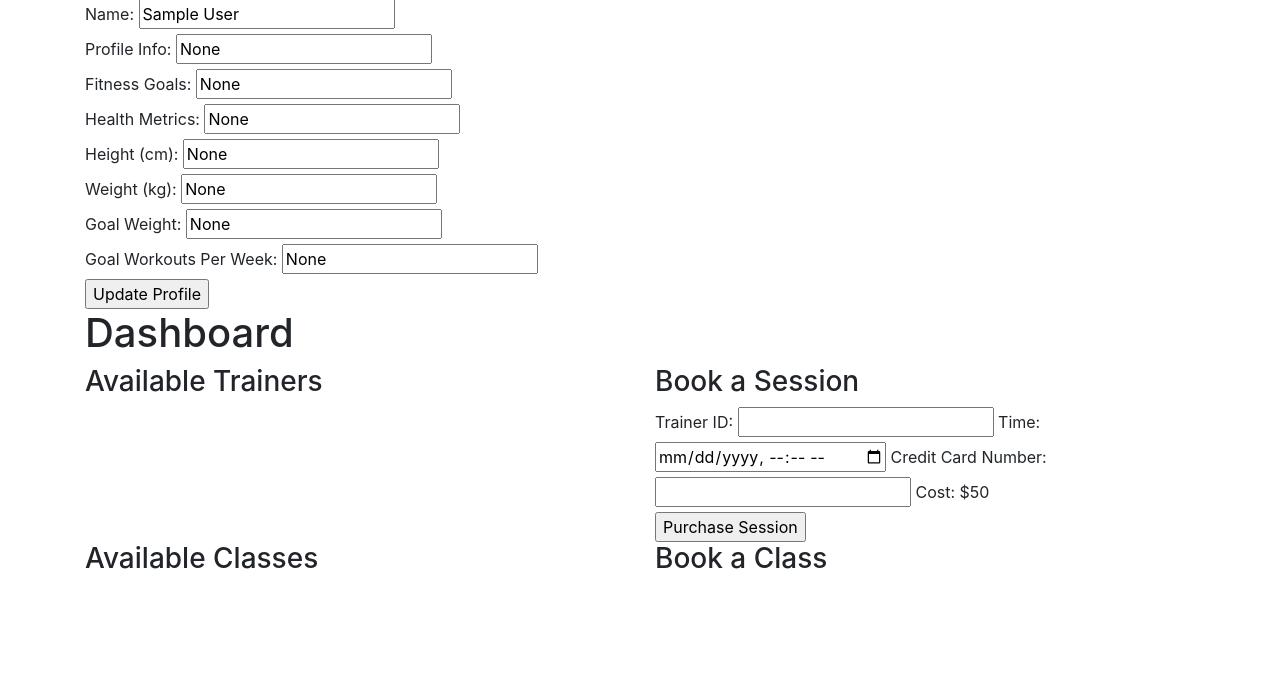
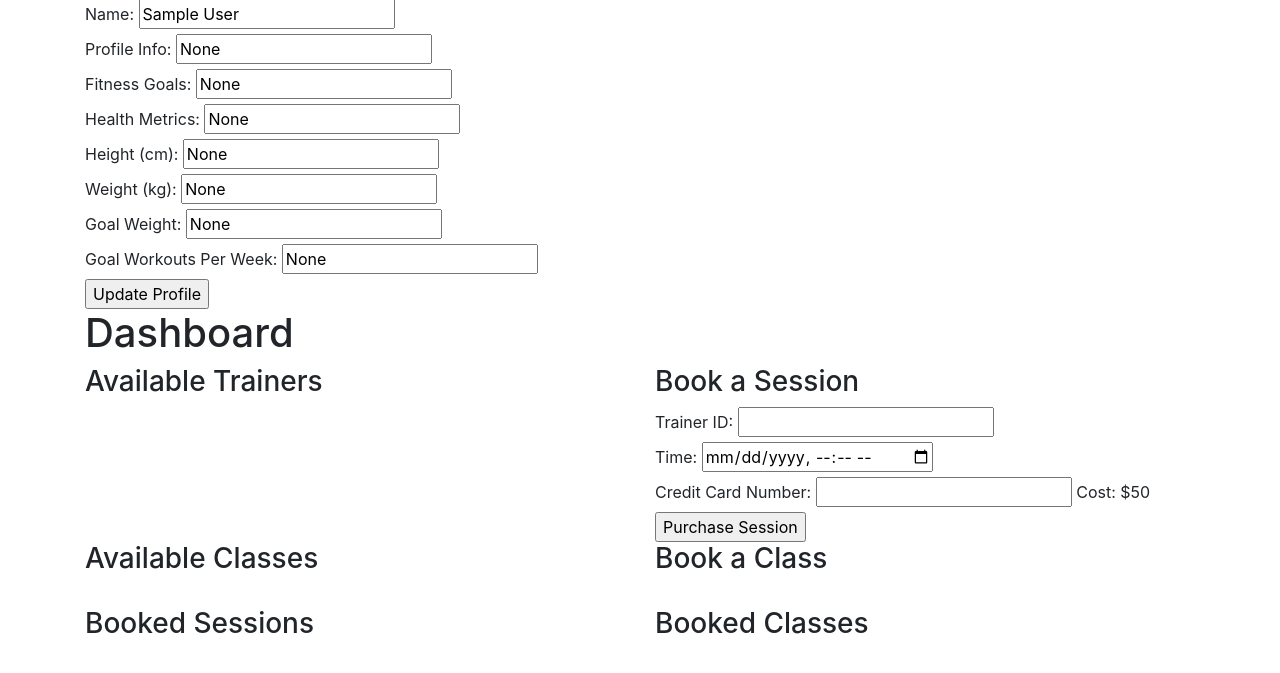
Before and after one commit to elkhourynathan/comp3005_project_v2, a Flask app: page /member_home in a window 1280 px wide. Shown: the part 113-786 px from the top of the page. Run offline with Flask 3, Linux system fonts and the light colour scheme; the visitor is signed in with stand-in values (Sample User, id 1); data comes from the database, SQL or seed files in the repository; data that the repository does not hold is empty.

Commit message:
DDL,DML updates to accomodate relationships betweewn classes and members

```diff
--- a/SQL/DML.sql
+++ b/SQL/DML.sql
@@ -22,9 +22,9 @@ INSERT INTO Availability (trainer_id, available_start, available_end) VALUES
 (2, '2024-04-01 08:00:00', '2024-04-01 11:00:00');
 
 -- Inserting Classes
-INSERT INTO Classes (name, room, schedule) VALUES
-('Yoga Basics', 'Room A', '2024-04-03 10:00:00'),
-('Advanced Cardio', 'Room B', '2024-04-04 08:00:00');
+INSERT INTO Classes (name, trainer_id, room, schedule) VALUES
+('Yoga Basics', 1, 'Room A', '2024-04-05 10:00:00'),
+('Advanced Cardio', 1, 'Room B', '2024-04-06 08:00:00');
 
 -- Inserting Sessions (assume MemberID 1 is John Doe, TrainerID 1 is Tom Smith)
 -- INSERT INTO Sessions (member_id, trainer_id, date_time) VALUES
--- a/backend/templates/member_home.html
+++ b/backend/templates/member_home.html
@@ -74,7 +74,7 @@
     <h3> Available Trainers</h3>
     <ul>
       {% for availability in availabilities %}
-        <li>Trainer ID: {{ availability.trainer_id }}, Available: {{ availability.available_start }} to {{ availability.available_end }}</li>
+        <li>Trainer ID: {{ availability.trainer_id }}, Trainer Name: {{ availability.trainer_name }}, Available: {{ availability.available_start }} to {{ availability.available_end }}</li>
       {% endfor %}
   </div>
   <div class="col-md-6">
@@ -82,9 +82,10 @@
     <form method="POST" action="/member_home/book_session">
       <label for="trainer_id">Trainer ID: </label>
       <input type="text" id="trainer_id" name="trainer_id" value="">
+      <br>
       <label for="date">Time:</label>
       <input type="datetime-local" id="date" name="date">
-      <!-- label and inputs for credit card info below -->
+      <br>
       <label for="credit_card_number">Credit Card Number:</label>
       <input type="text" id="credit_card_number" name="credit_card_number">
       <label for="amount"> Cost: $50</label>
@@ -105,4 +106,17 @@
     <h3>Book a Class</h3>
   </div>
 </div>
+<br>
+<div class="row">
+
+  <div class="col-md-6">
+    <h3> Booked Sessions</h3>
+    {% for session in sessions %}
+    <li>Trainer ID: {{ session.trainer_id }}, Trainer Name: {{ session.trainer_name }}, Start Time: {{ session.date_time}}</li>
+    {% endfor %}
+  </div>
+  <div class="col-md-6">
+    <h3>Booked Classes</h3>
+  </div>
+</div>
 {% endblock%}
--- a/backend/views.py
+++ b/backend/views.py
@@ -75,10 +75,23 @@ def member_home():
     # Traier availabilities
     availabilities = Availability.query.all()
 
+    # Query based off the availability trainer_id name to get the matching trainer name from Trainers
+    for availability in availabilities:
+        trainer = Trainer.query.filter_by(id=availability.trainer_id).first()
+        availability.trainer_name = trainer.name
+
     # Class schedules
     classes = Classes.query.all()
 
-    return render_template("member_home.html", user=current_user, availabilities=availabilities, classes=classes)
+    # Query Sessions and filter by member_id
+    sessions = Sessions.query.filter_by(member_id=current_user.id).all()
+
+    # Query based off the session trainer_id name to get the matching trainer name from Trainers
+    for session in sessions:
+        trainer = Trainer.query.filter_by(id=session.trainer_id).first()
+        session.trainer_name = trainer.name
+
+    return render_template("member_home.html", user=current_user, availabilities=availabilities, classes=classes, sessions=sessions)
 
 @views.route('/member_home/update_profile', methods=['POST'])
 @login_required
```
Also changed, not shown: SQL/DDL.sql (+9 -0 lines).
